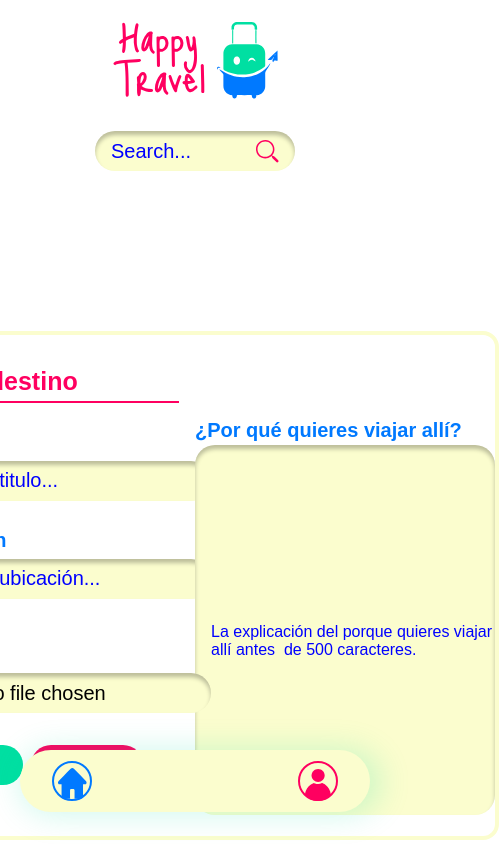
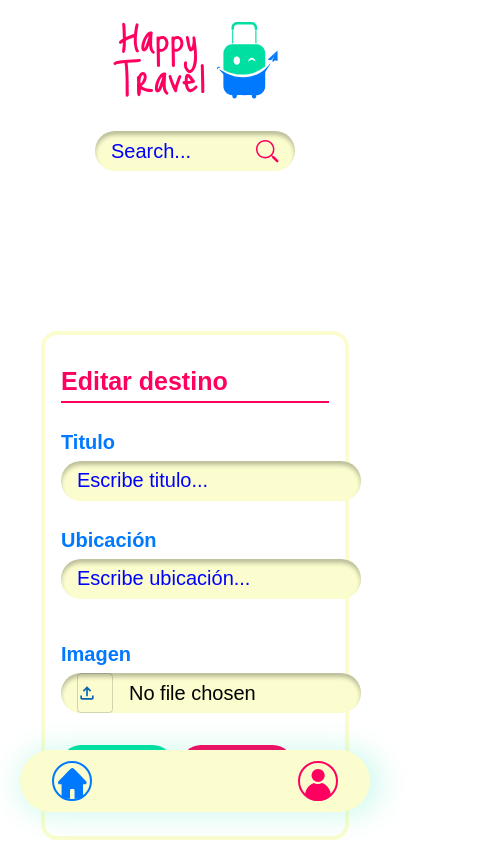
Before and after one commit to vicki-robertson/dreamscape-front, a Next.js app: page /edit-dest in a window 390 px wide. Shown: the top 844 px of the page, 499 px wide, since content can reach past the window. Built offline with nearby package versions, Linux system fonts and the light colour scheme; a web font is replaced by a local one.

Commit message:
fix mobile

```diff
--- a/src/app/components/Forms/Create.jsx
+++ b/src/app/components/Forms/Create.jsx
@@ -8,7 +8,7 @@ import axios from 'axios';
 const CreateDestination = () => {
 return (
     <section className='flex items-center justify-center pt-[144px] pb-[171px] desktop:pt-[150px] desktop:pb-[251px]'>
-    <div className='flex flex-row w-[733px] h-[509px] rounded-2xl border-4 border-light-yellow '>
+    <div className='flex flex-col md:flex-row lg:w-[733px] h-[509px] rounded-2xl border-4 border-light-yellow sm:p-6'>
     <div class=" items-center w-[300px] basis-1/2 p-4">
         <h2 className='text-m text-red font-bold pt-3 '>Crear destino</h2>
         <form /*onSubmit*/ className='border-t-2 border-red flex flex-col'>
--- a/src/app/components/Forms/Edit.jsx
+++ b/src/app/components/Forms/Edit.jsx
@@ -8,8 +8,8 @@ import axios from 'axios';
 const EditDestination = () => {
 return (
     <section className='flex items-center justify-center pt-[144px] pb-[171px] desktop:pt-[150px] desktop:pb-[251px]'>
-    <div className='flex flex-row w-[733px] h-[509px] rounded-2xl border-4 border-light-yellow '>
-    <div class=" items-center w-[300px] basis-1/2 p-4">
+    <div className='flex flex-col md:flex-row lg:w-[733px] h-[509px] rounded-2xl border-4 border-light-yellow sm:p-6'>
+    <div class=" items-center w-[300px] lg:basis-1/2 p-4 ">
         <h2 className='text-m text-red font-bold pt-3 '>Editar destino</h2>
         <form /*onSubmit*/ className='border-t-2 border-red flex flex-col'>
        <label for='titulo' className='text-blue text-s font-bold pb-1 pt-6'>Titulo</label>
@@ -21,7 +21,7 @@ return (
         <DoubleButton/>
     </form>
     </div>
-          <div class="basis-1/2 items-center w-[300px] mt-20">
+          <div class="desktop:basis-1/2 items-center w-[300px] mt-20">
           <label for='razon' className='text-blue text-s font-bold pb-1 pt-6'>¿Por qué quieres viajar allí?</label>
        <InputBox size='xl' placeholder="La explicación del porque quieres viajar allí antes  de 500 caracteres." id="razon" type="text" name="razon" /*value={formData.password} onChange={handleChange}*/ />
           </div>
```
